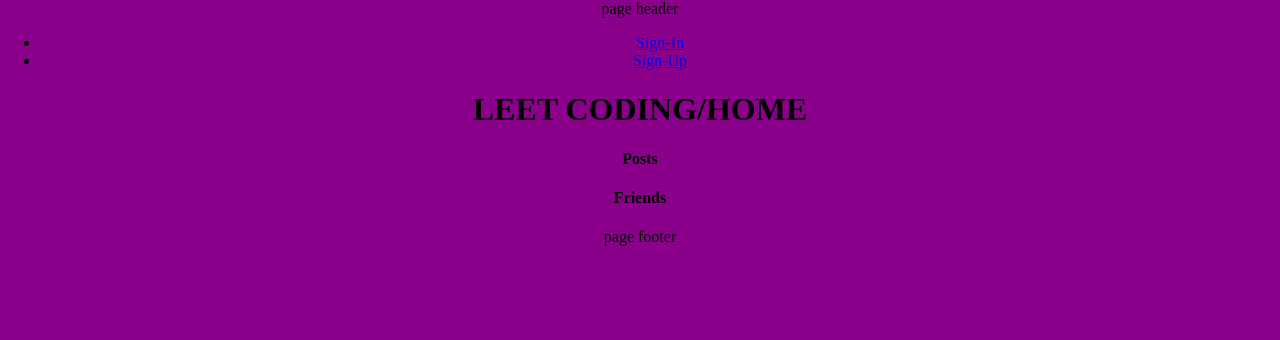
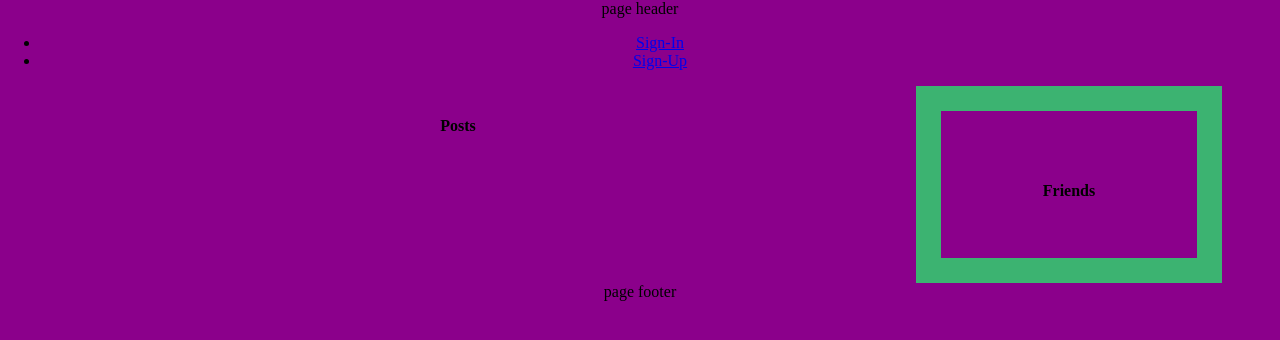
Before and after one commit to PRANJAL19668/codestudio, a Node server app: page / in a window 1280 px wide. Shown: the top 340 px of the page. Run offline with Node 20, Linux system fonts and the light colour scheme; data that the repository does not hold is empty; style sheets or scripts are compiled from the project's sources; some libraries are stand-ins or nearby versions.

Commit message:
add changes in the home.css,home.scss,user_profile.scss,home.ejs

```diff
--- a/assets/css/home.css
+++ b/assets/css/home.css
@@ -1,2 +1,16 @@
 body {
   background-color: darkmagenta; }
+
+#home-container {
+  display: flex; }
+
+#feed-post {
+  width: 70%;
+  padding: 10px; }
+
+#user-friends {
+  width: 20%;
+  padding-top: 50px;
+  padding-bottom: 36px;
+  border: 25px solid mediumseagreen;
+  height: 100%; }
--- a/assets/scss/home.scss
+++ b/assets/scss/home.scss
@@ -1,3 +1,17 @@
 body{
     background-color: darkmagenta;
 }
+#home-container{
+    display: flex;
+}
+#feed-post{
+width:70%;
+padding: 10px;
+}
+#user-friends{
+    width:20%;
+    padding-top: 50px;
+    padding-bottom: 36px;
+    border: 25px solid mediumseagreen;
+    height:100%;
+}
--- a/assets/scss/user_profile.scss
+++ b/assets/scss/user_profile.scss
@@ -1,3 +1,3 @@
 body{
-    background-color: cyan;
+    background-color: orange;
 }
--- a/views/home.ejs
+++ b/views/home.ejs
@@ -1,7 +1,5 @@
 <link rel="stylesheet" type="text/css" href="/css/home.css">
-<h1>
-  LEET CODING/<%= title %>
- </h1>
+<div id="home-container">
  <section id="feed-post">
         <h4>Posts</h4>
         <!-----------CHECKING AUTHENTICATION IF THE USER IS SIGNED-IN OR NOT PLACING CHECKS NO ONE OTHER WHO IS SIGNED-IN WILL BE ABLE TO CREATE A POST------------------------------------>
@@ -31,3 +29,4 @@
               </p>
        <% } %>
  </section>
+</div>
```
